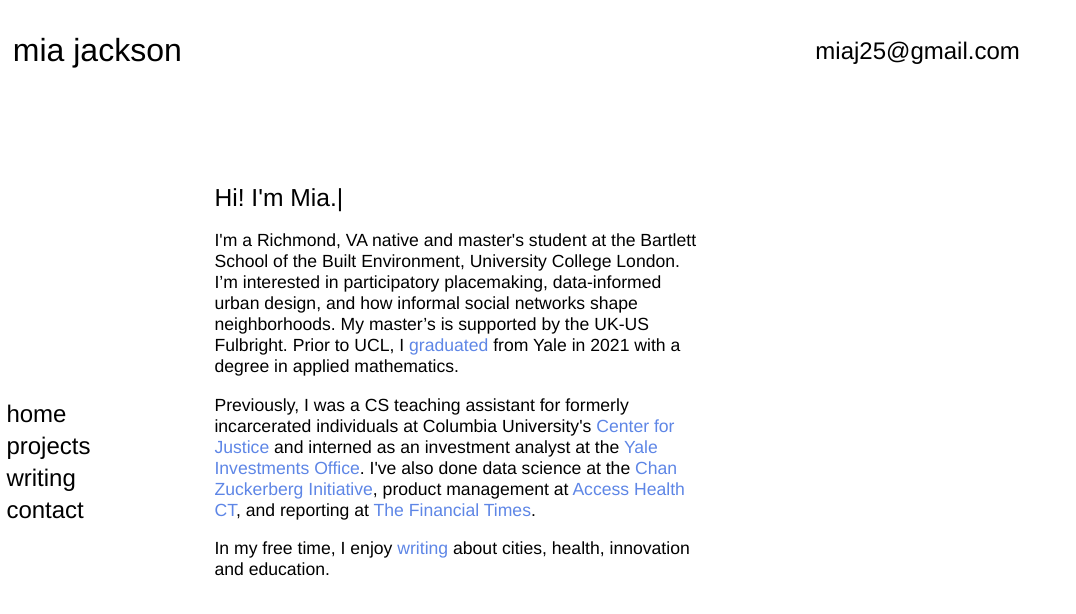
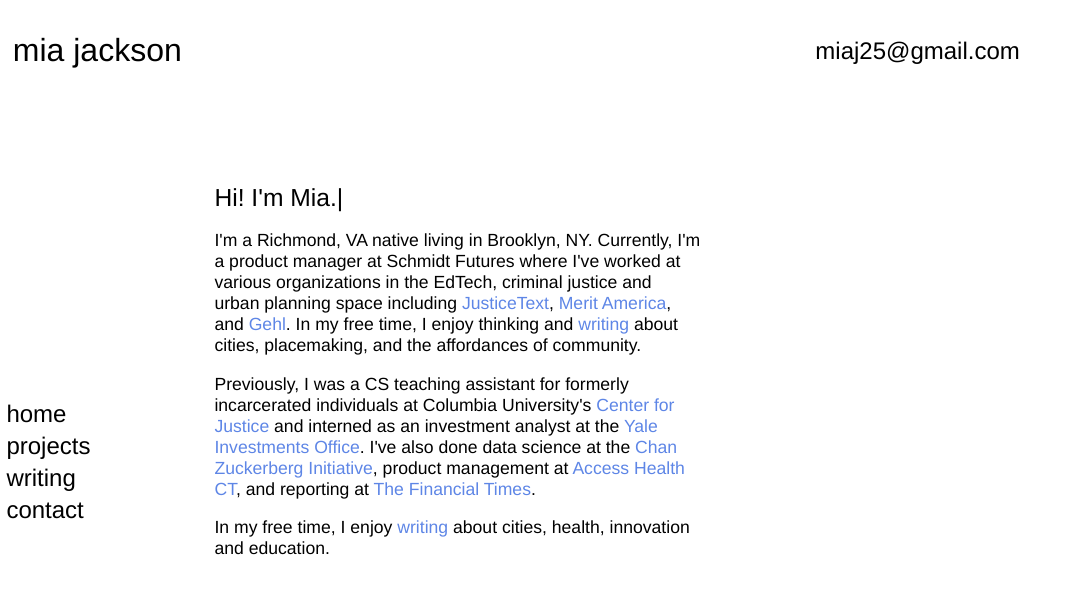
Before and after one commit to miajackson25/personal_website, a React (Create React App) app: page / in a window 1280 px wide. Shown: the top 614 px of the page, without its empty margins (0-1076 px from the left). Built offline with nearby package versions, Linux system fonts and the light colour scheme.

Commit message:
adding nytimes article and new description

```diff
--- a/src/App.js
+++ b/src/App.js
@@ -95,7 +95,7 @@ function Home() {
             <Typist cursor={{blink:true}}>Hi! <Typist.Delay ms={600} /> I'm Mia.
             </Typist>
             </div>
-            <p>I'm a Richmond, VA native and master's student at the Bartlett School of the Built Environment, University College London. I’m interested in participatory placemaking, data-informed urban design, and how informal social networks shape neighborhoods. My master’s is supported by the UK-US Fulbright. Prior to UCL, I <a href="https://news.yale.edu/2021/05/20/using-data-and-technology-create-more-just-world" className="links-to-previous-jobs" target="_blank" rel="noopener noreferrer">graduated</a> from Yale in 2021 with a degree in applied mathematics.</p>
+            <p>I'm a Richmond, VA native living in Brooklyn, NY. Currently, I'm a product manager at Schmidt Futures where I've worked at various organizations in the EdTech, criminal justice and urban planning space including <a href="https://justicetext.com/" className="links-to-previous-jobs" target="_blank" rel="noopener noreferrer"> JusticeText</a>, <a href="https://meritamerica.org/" className="links-to-previous-jobs" target="_blank" rel="noopener noreferrer"> Merit America</a>, and <a href="https://www.gehlpeople.com/" className="links-to-previous-jobs" target="_blank" rel="noopener noreferrer"> Gehl</a>. In my free time, I enjoy thinking and <Link to="/writing" style={{"color": "#5e86e6"}}>writing</Link> about cities, placemaking, and the affordances of community.</p>
             <p>Previously, I was a CS teaching assistant for formerly incarcerated individuals at Columbia University's <a className="links-to-previous-jobs" href="https://centerforjustice.columbia.edu/justicethroughcode" target="_blank" rel="noopener noreferrer">Center for Justice</a> and interned as an investment analyst at the <a href="https://investments.yale.edu/" className="links-to-previous-jobs"> Yale Investments Office</a>.
              I've also done data science at the <a href="https://chanzuckerberg.com/" className="links-to-previous-jobs" target="_blank" rel="noopener noreferrer"> Chan Zuckerberg Initiative</a>, product management at <a href="https://www.accesshealthct.com/" className="links-to-previous-jobs" target="_blank" rel="noopener noreferrer"> Access Health CT</a>, and reporting at <a href="https://www.ft.com/" className="links-to-previous-jobs" target="_blank" rel="noopener noreferrer"> The Financial Times</a>.</p>
             <p>In my free time, I enjoy <Link to="/writing" style={{"color": "#5e86e6"}}>writing</Link> about cities, health, innovation and education. </p>
@@ -138,7 +138,7 @@ function Writing() {
       </div>
       <div className="writing-main-text">
         <p style={{"font-size":"1.5em"}}>writing</p>
-        <p>I write about anything in the realm of cities, health, education and innovation, but my favorite stories are about local heroes solving local problems. My work has been supported by the Economic Hardship Reporting Project and published in the Solutions Journalism Network.</p><p>At Yale, my long-form essay about independent primary care clinics entitled, <i>What One Small Health Clinic Tells Us About Healing</i>, won the Williams H. Schubart prize for a distinguished piece on nonfiction writing. I also worked as a reporting intern for the Financial Times' industry publication, <a href="https://www.ftspecialist.com/" target="_blank" rel="noopener noreferrer">Health Payer Specialist</a>, where I wrote about innovation and equity in the health insurance industry.</p>
+        <p>I write about anything in the realm of cities, health, education and innovation, but my favorite stories are about local heroes solving local problems. My work has been supported by the Economic Hardship Reporting Project and has appeared in The New York Times, Newsweek, and Slate among others.</p><p>At Yale, my long-form essay about independent primary care clinics entitled, <i>What One Small Health Clinic Tells Us About Healing</i>, won numerous nonfiction writing prizes. I also worked as a reporting intern for the Financial Times' industry publication, <a href="https://www.ftspecialist.com/" target="_blank" rel="noopener noreferrer">Health Payer Specialist</a>, where I wrote about innovation and equity in the health insurance industry.</p>
         <p>Selected Work:</p>
         <ul>
           <li><a className="links-to-articles" href="https://slate.com/business/2022/07/london-river-thames-biologically-dead-revival.html" target="_blank" rel="noopener noreferrer">How to Bring a River Back From the Dead</a>, Published in <b style={{"color":"#5e86e6"}}>Slate</b>, 7/22</li>
```
